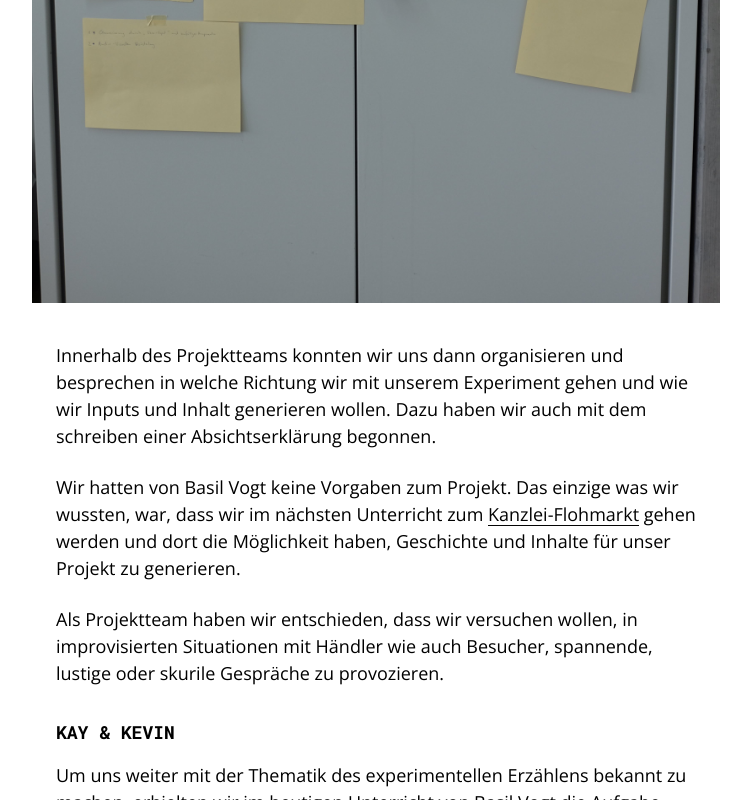
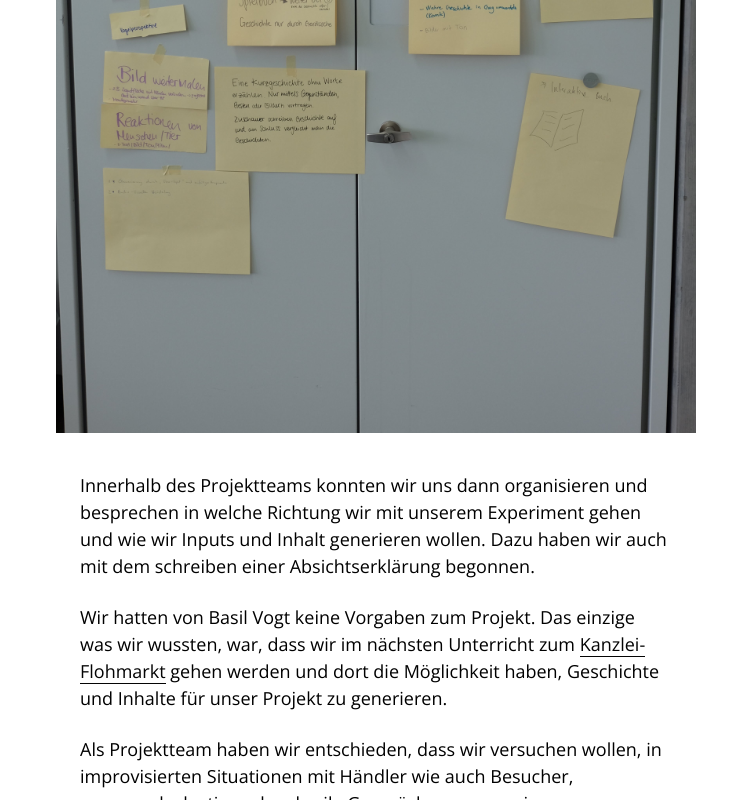
Before and after one commit to daenub/exp-story-doc, a website built with webpack: page src/index.html in a window 1280 px wide. Shown: the part 2000-2800 px from the top of the page, without its empty margins (264-1015 px from the left). Built offline with nearby package versions, Linux system fonts and the light colour scheme; files whose address does not match are found by name.

Commit message:
just stuff

```diff
--- a/src/index.html
+++ b/src/index.html
@@ -41,6 +41,9 @@
 
     <article class="article">
       <h2 class="article__title"><time>7.&#8239;September 2019</time></h2>
+      <p>
+        Hier kommt noch ein Paragraph. Hier kommt noch ein Paragraph. Hier kommt noch ein Paragraph. Hier kommt noch ein Paragraph.
+      </p>
 
       <h3>Startschuss zur Projektarbeit</h3>
 
--- a/src/styles/_article.scss
+++ b/src/styles/_article.scss
@@ -6,20 +6,21 @@
     display: block;
     height: .5rem;
     width: 2.5rem;
-    background-color: lighten($black, 10%);
+    background-color: #FF8A95;
     margin: $block-margin * 2 auto;
     transform: skewX(-23deg);
   }
-}
 
-.article > .image {
-  margin-left: -1.5rem;
-  margin-right: -1.5rem;
+  > .image {
+    margin-left: -1.5rem;
+    margin-right: -1.5rem;
+  }
 }
 
 .article__title time {
   position: relative;
   display: inline-block;
+  margin-bottom: $richtext-margin;
 
   &::after {
     display: block;
--- a/src/styles/_colors.scss
+++ b/src/styles/_colors.scss
@@ -2,3 +2,5 @@
 
 $black: #040404;
 $white: #ffffff;
+
+$grey: #f7f7f7;
--- a/src/styles/_general.scss
+++ b/src/styles/_general.scss
@@ -32,30 +32,23 @@ dd {
 a {
   color: $black;
   text-decoration: none;
+  border-bottom: 1px solid $black;
 
   position: relative;
 
   &:hover {
     opacity: 0.7;
   }
-
-  &::after {
-    content: '';
-    display: block;
-    position: absolute;
-    bottom: 0;
-    left: 0;
-    height: 1px;
-    width: 100%;
-    background-color: $black;
-  }
 }
 
 
 /* Content */
 
+$content-max-width: (640 / 16) * 1rem;
+
 .content {
-  max-width: 640px;
-  margin: 3rem auto 0;
-  padding: 0 1.5rem;
+  max-width: $content-max-width;
+  margin: 0 auto;
+  padding: 3rem 1.5rem;
+  box-sizing: border-box;
 }
--- a/src/styles/_header.scss
+++ b/src/styles/_header.scss
@@ -38,6 +38,7 @@
 
 .header__stripe {
   $bg-start-color: transparentize($white, 0.5);
+  transform-origin: center center;
 
   &:nth-child(1) {
     grid-column: 1 / 3;
--- a/src/styles/_typography.scss
+++ b/src/styles/_typography.scss
@@ -40,7 +40,7 @@ h4 {
 
 %h3-font-style {
   font-size: 1em;
-  margin-bottom: 1rem;
+  margin-bottom: .5em;
 }
 
 h2 {
```
